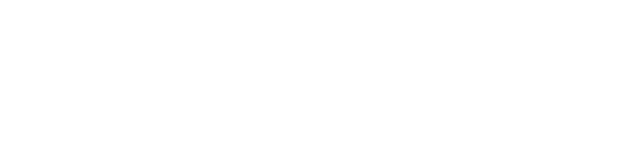
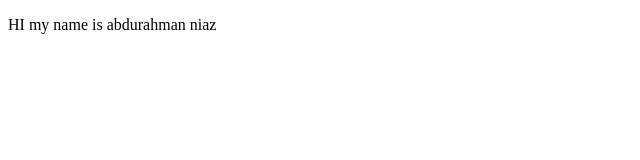
Before and after one commit to abdunia/abdunia.github.io, a plain HTML site: page index.html in a window 1280 px wide. Shown: the whole page, without its empty margins (0-640 px from the left). Drawn offline with Linux system fonts and the light colour scheme; a web font is replaced by a local one.

Commit message:
remake 1.3

```diff
--- a/index.html
+++ b/index.html
@@ -14,6 +14,6 @@
 
     </head>
     <body>
-
+	  <p>HI my name is abdurahman niaz</p>
     </body>
 </html>
```
